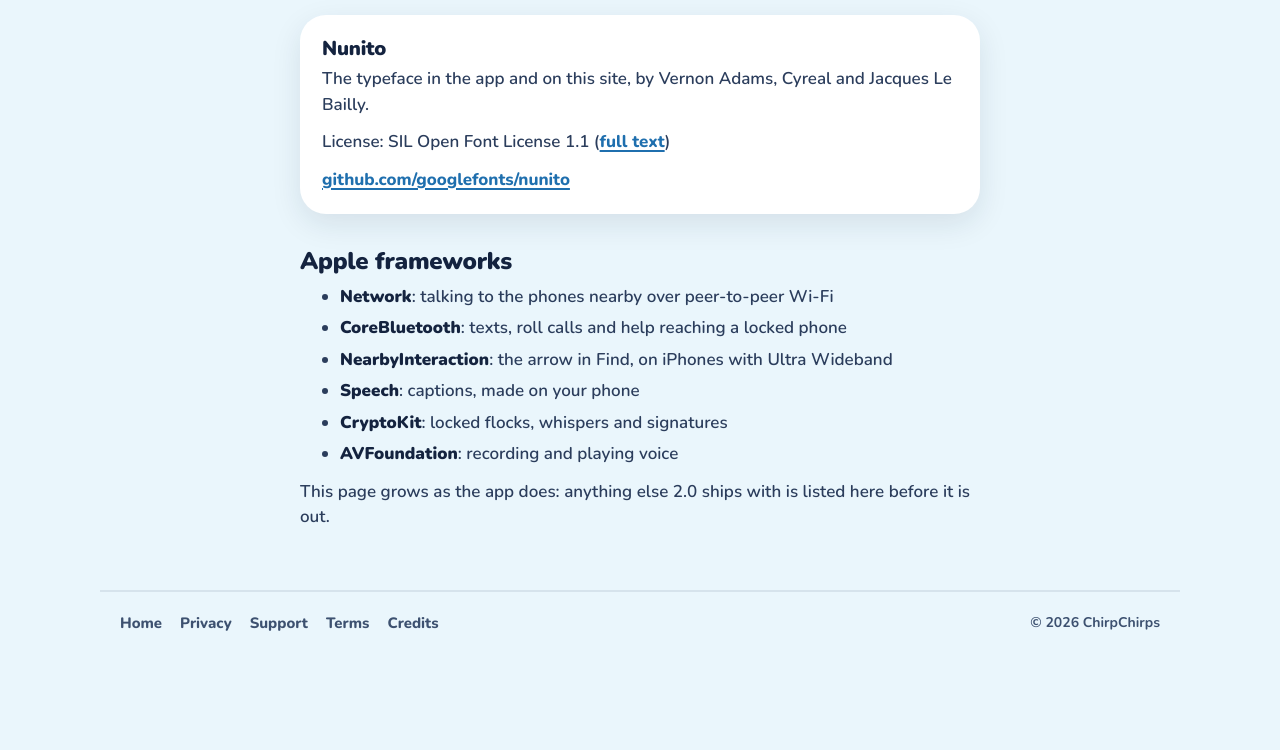
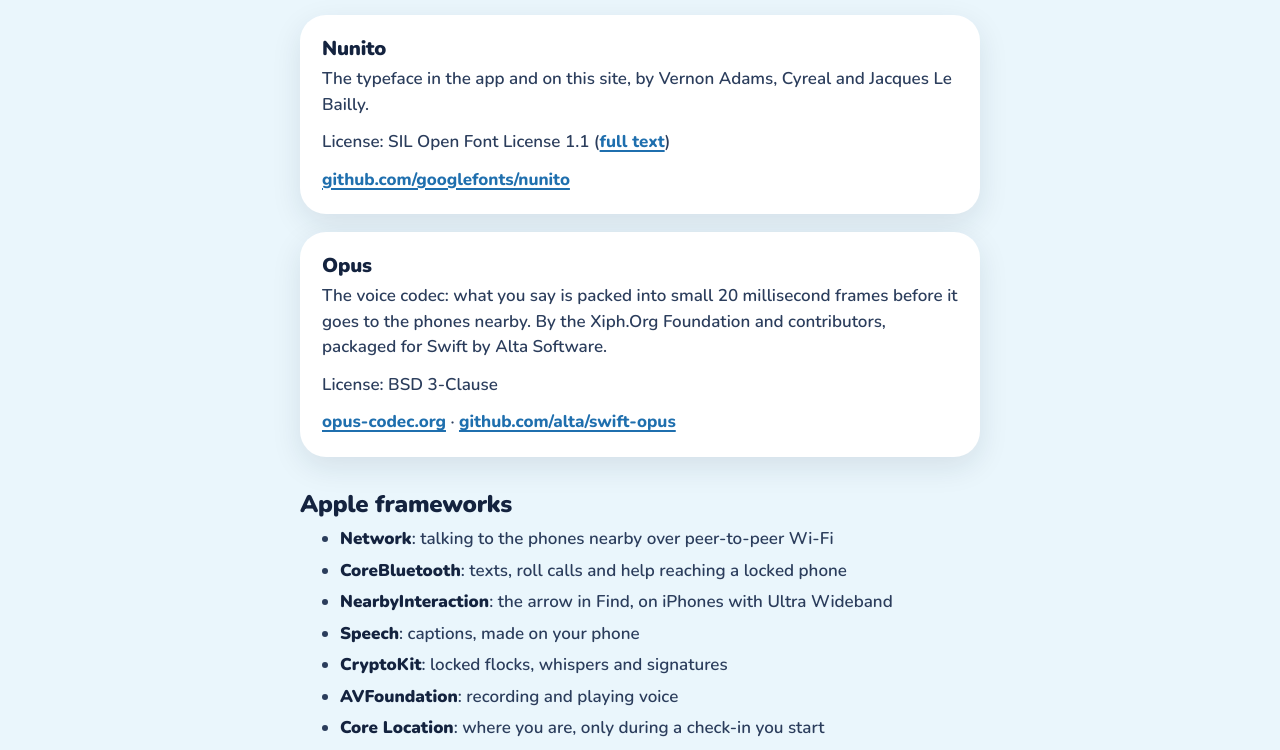
Before and after one commit to jackson-jpeg/Chirp, a plain HTML site: page site/credits/index.html in a window 1280 px wide. Shown: the part 183-933 px from the top of the page. Before the commit the page ends 857 px from the top, so only its background shows below. Drawn offline with Linux system fonts and the light colour scheme; a script that the page names is missing.

Commit message:
site: credit Opus and Core Location
Co-Authored-By: Claude Opus 5.5 <noreply@anthropic.com>

```diff
--- a/site/credits/index.html
+++ b/site/credits/index.html
@@ -38,6 +38,12 @@
         <p>License: SIL Open Font License 1.1 (<a href="/fonts/Nunito-OFL.txt">full text</a>)</p>
         <a href="https://github.com/googlefonts/nunito">github.com/googlefonts/nunito</a>
         </div>
+        <div class="card">
+        <h3>Opus</h3>
+        <p>The voice codec: what you say is packed into small 20 millisecond frames before it goes to the phones nearby. By the Xiph.Org Foundation and contributors, packaged for Swift by Alta Software.</p>
+        <p>License: BSD 3-Clause</p>
+        <a href="https://opus-codec.org">opus-codec.org</a> · <a href="https://github.com/alta/swift-opus">github.com/alta/swift-opus</a>
+        </div>
         <h2>Apple frameworks</h2>
         <ul>
         <li><strong>Network</strong>: talking to the phones nearby over peer-to-peer Wi-Fi</li>
@@ -46,6 +52,7 @@
         <li><strong>Speech</strong>: captions, made on your phone</li>
         <li><strong>CryptoKit</strong>: locked flocks, whispers and signatures</li>
         <li><strong>AVFoundation</strong>: recording and playing voice</li>
+        <li><strong>Core Location</strong>: where you are, only during a check-in you start</li>
         </ul>
         <p>This page grows as the app does: anything else 2.0 ships with is listed here before it is out.</p>
 </main>
```
